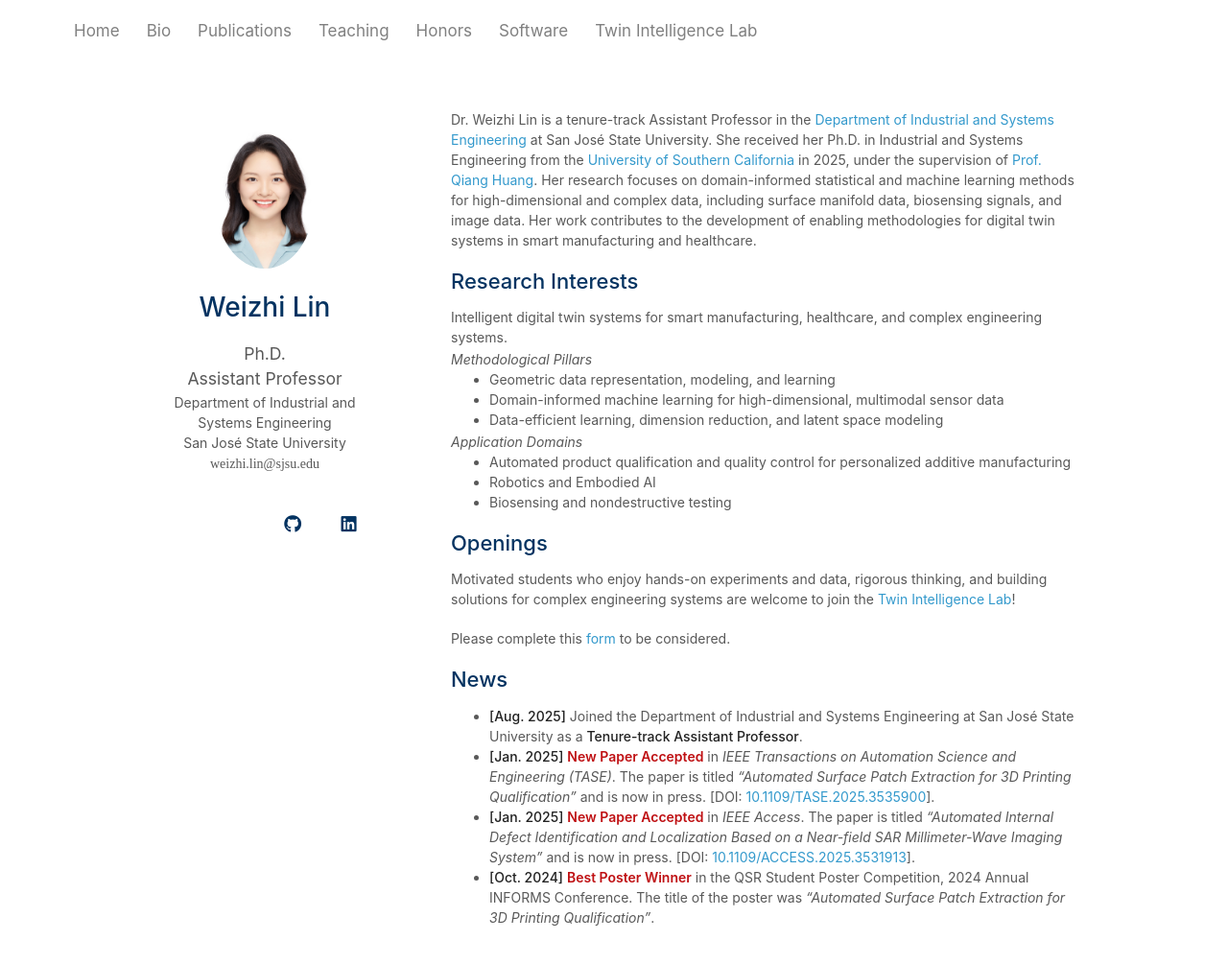
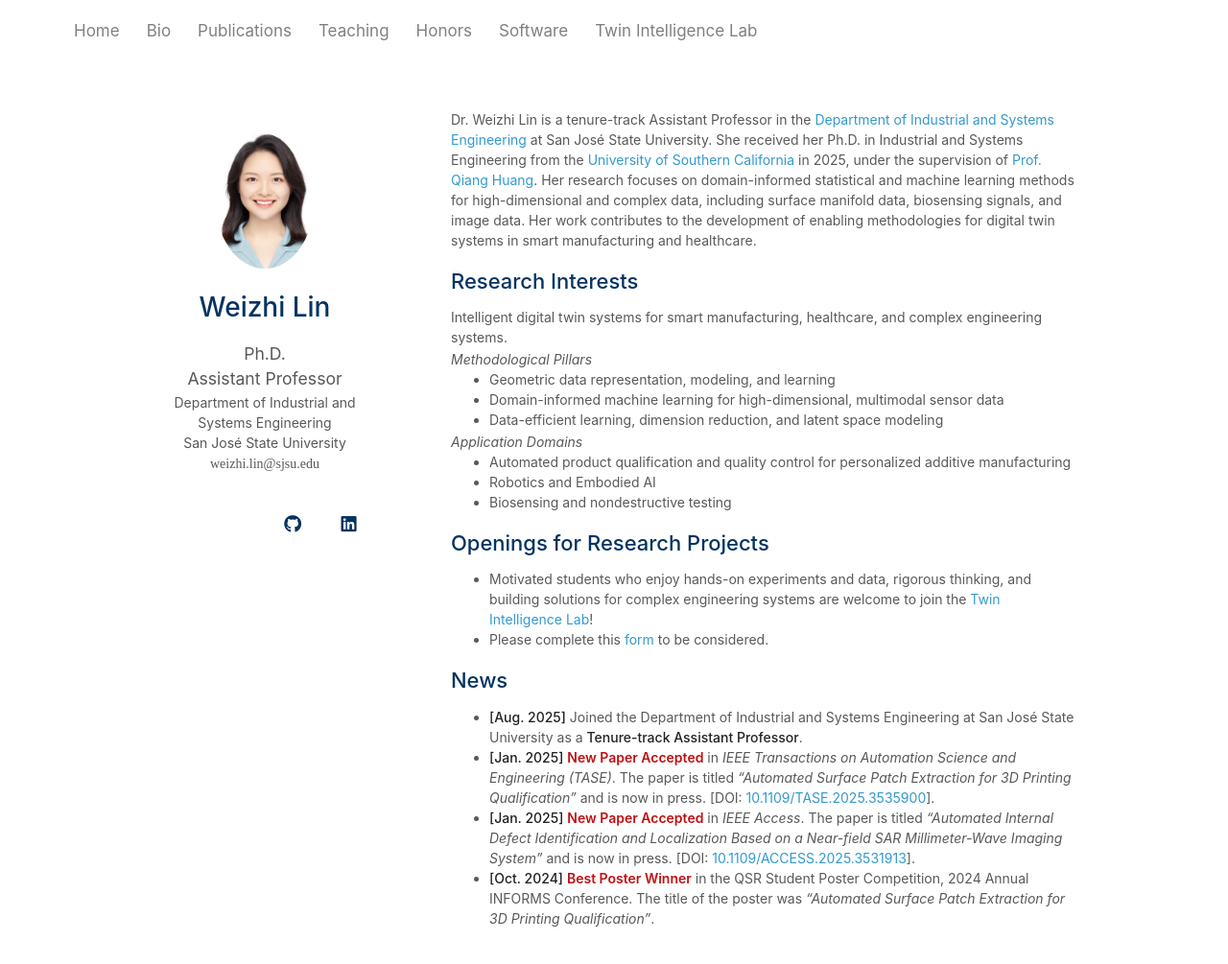
Before and after one commit to weizhi-lin/weizhi-lin.github.io, a Jekyll site: the page built from index.md, in a window 1280 px wide and 1059 px high. Shown: the top 1005 px of the window at 96% size. Built offline with Jekyll 4.4.1, drawn with Linux system fonts in a browser that asks for light colours; a style sheet for code colours, icons or effects is not loaded.

Commit message:
Update index.md

```diff
--- a/index.md
+++ b/index.md
@@ -23,11 +23,11 @@ Dr. Weizhi Lin is a tenure-track Assistant Professor in the [Department of Indus
   <li>Biosensing and nondestructive testing</li>
 </ul>
 
-## Openings
 
-Motivated students who enjoy hands-on experiments and data, rigorous thinking, and building solutions for complex engineering systems are welcome to join the [Twin Intelligence Lab](/lab/)!
+## Openings for Research Projects
 
-Please complete this <a href="https://forms.gle/1Z3GpYdaY8ar4r1H7" target="_blank" rel="noopener">form</a> to be considered.
+- Motivated students who enjoy hands-on experiments and data, rigorous thinking, and building solutions for complex engineering systems are welcome to join the [Twin Intelligence Lab](/lab/)!
+- Please complete this <a href="https://forms.gle/1Z3GpYdaY8ar4r1H7" target="_blank" rel="noopener">form</a> to be considered.
 
 
 ## News
```
